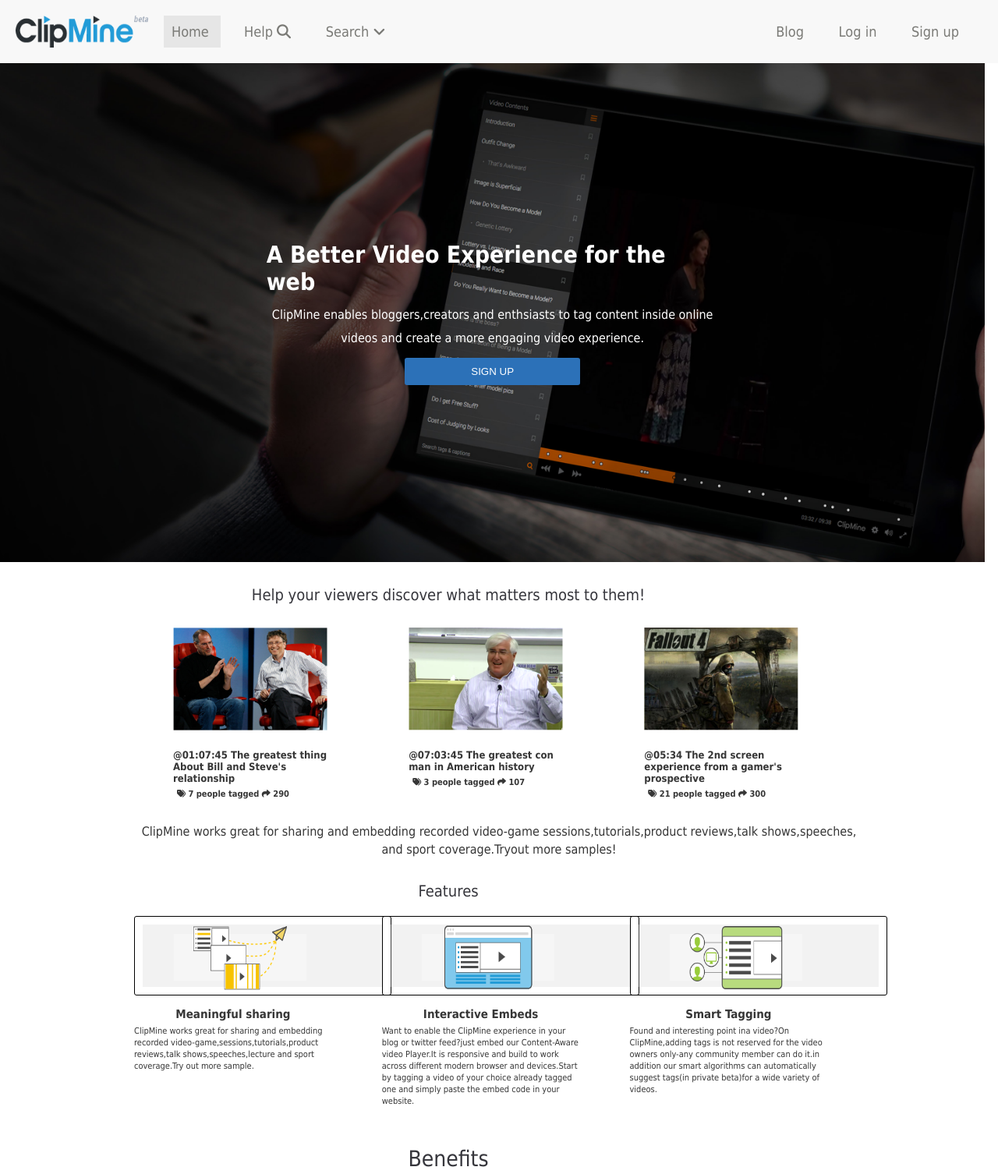
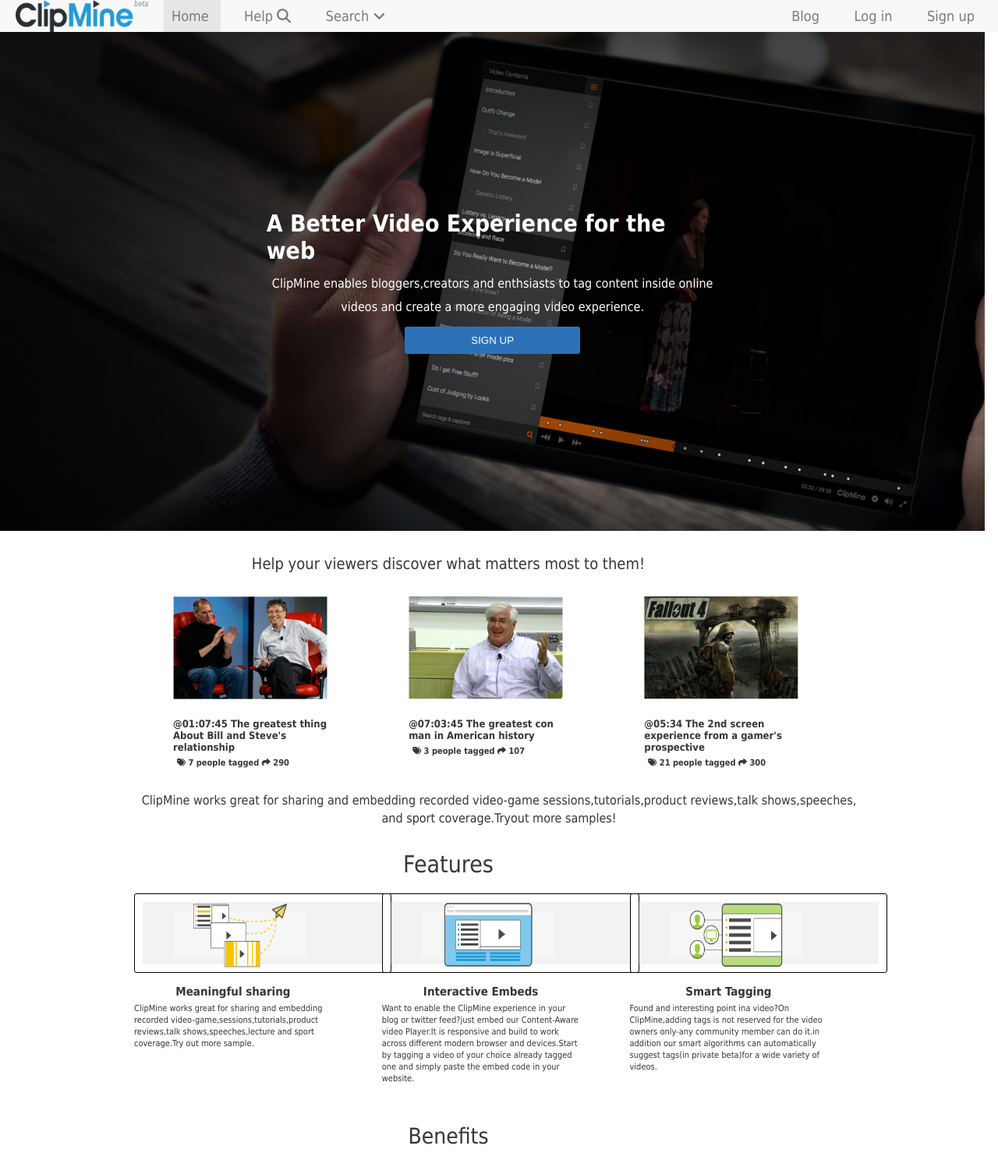
Before and after one commit to ashirnaeem/Emumba-Project, a website: page index.html in a window 1280 px wide. Shown: the top 1506 px of the page at 78% size. Drawn offline with Linux system fonts and the light colour scheme.

Commit message:
initial code

```diff
--- a/css/style.css
+++ b/css/style.css
@@ -11,7 +11,7 @@
   width: 100%;
   background-color: #f8f8f8;
 
-  padding: 20px;
+
   justify-content: space-between;
 }
 .nav-left {
@@ -19,6 +19,7 @@
 }
 .nav-left img {
   width: 170px;
+  margin-left: 20px;
 }
 .nav-left ul {
   padding: 10px;
@@ -166,6 +167,7 @@
     text-align: center;
     color: #363636;
 }
+
 .feature{
   margin: 20px;
   justify-content: center;
@@ -180,7 +182,7 @@
   text-align: center;
   color: #36363C;
   margin-right: 130px;
-  font-size: 20px;
+  font-size: 30px;
   font-weight: 300;
   font-family: tahoma;
 }
--- /dev/null
+++ b/package.json
@@ -0,0 +1,5 @@
+{
+  "dependencies": {
+    "git": "^0.1.5"
+  }
+}
```
Also changed, not shown: index.html (line endings or trailing spaces), 1 other file.
